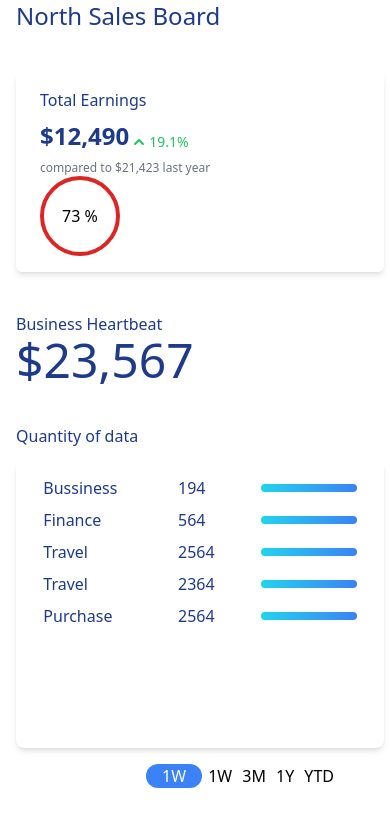
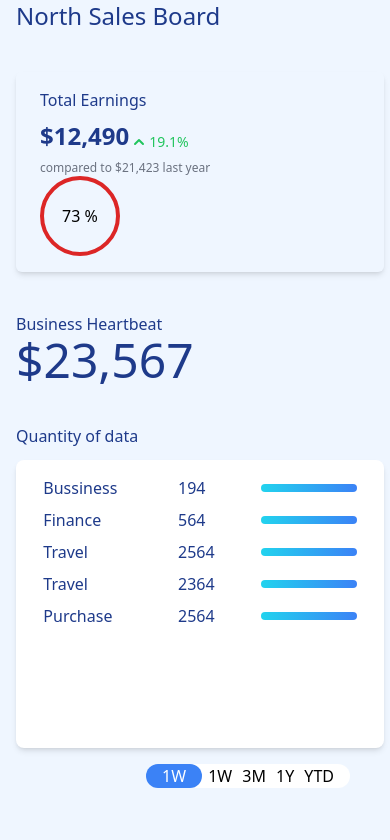
Before and after one commit to withewolf-dev/alphaa-ai-assg, a React (Create React App) app: page / in a window 390 px wide. Shown: the top 840 px of the page. Built offline with nearby package versions, Linux system fonts and the light colour scheme.

Commit message:
push bg color

```diff
--- a/src/App.js
+++ b/src/App.js
@@ -5,7 +5,7 @@ import RightCol from "./components/RightCol";
 
 function App() {
   return (
-    <div className="xl:flex xl:flex-row h-screen">
+    <div className="xl:flex xl:flex-row h-screen bg-blue-50">
       <div className=" w-[400px]">
         <LeftCol />
       </div>
--- a/src/components/LeftCard.jsx
+++ b/src/components/LeftCard.jsx
@@ -3,7 +3,7 @@ import DumpyText from "./DumpyText";
 
 export default function LeftCard() {
   return (
-    <div className="px-6 py-4  md:flex flex-row  rounded-md shadow-md  items-center bg-white">
+    <div className="px-6 py-4  md:flex flex-row  rounded-md shadow-md  items-center xl:bg-white">
       <DumpyText />
       <div className="h-20 w-20 flex justify-center items-center border-red-600 border-4 rounded-full">
         <p>73 %</p>
```
